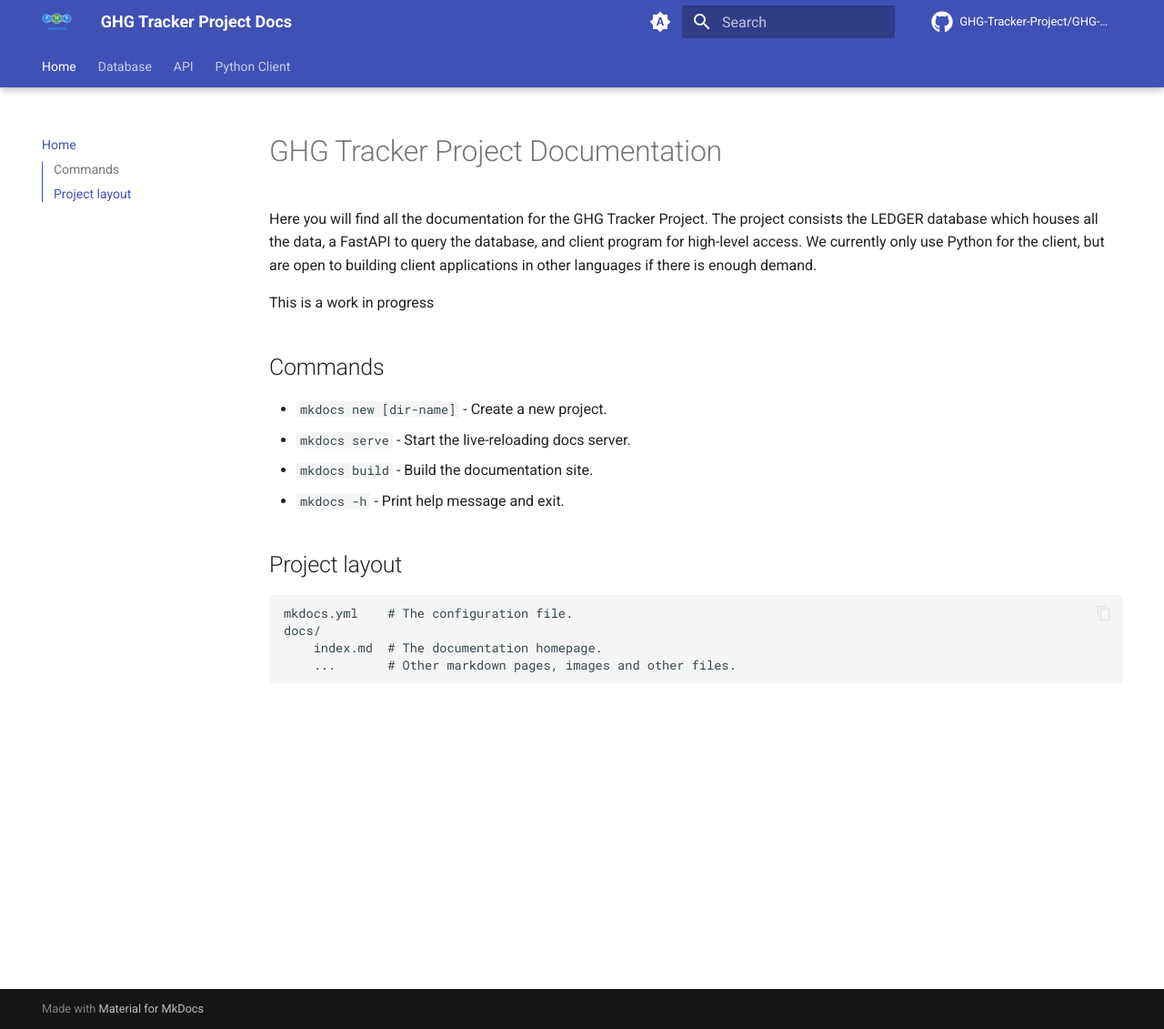
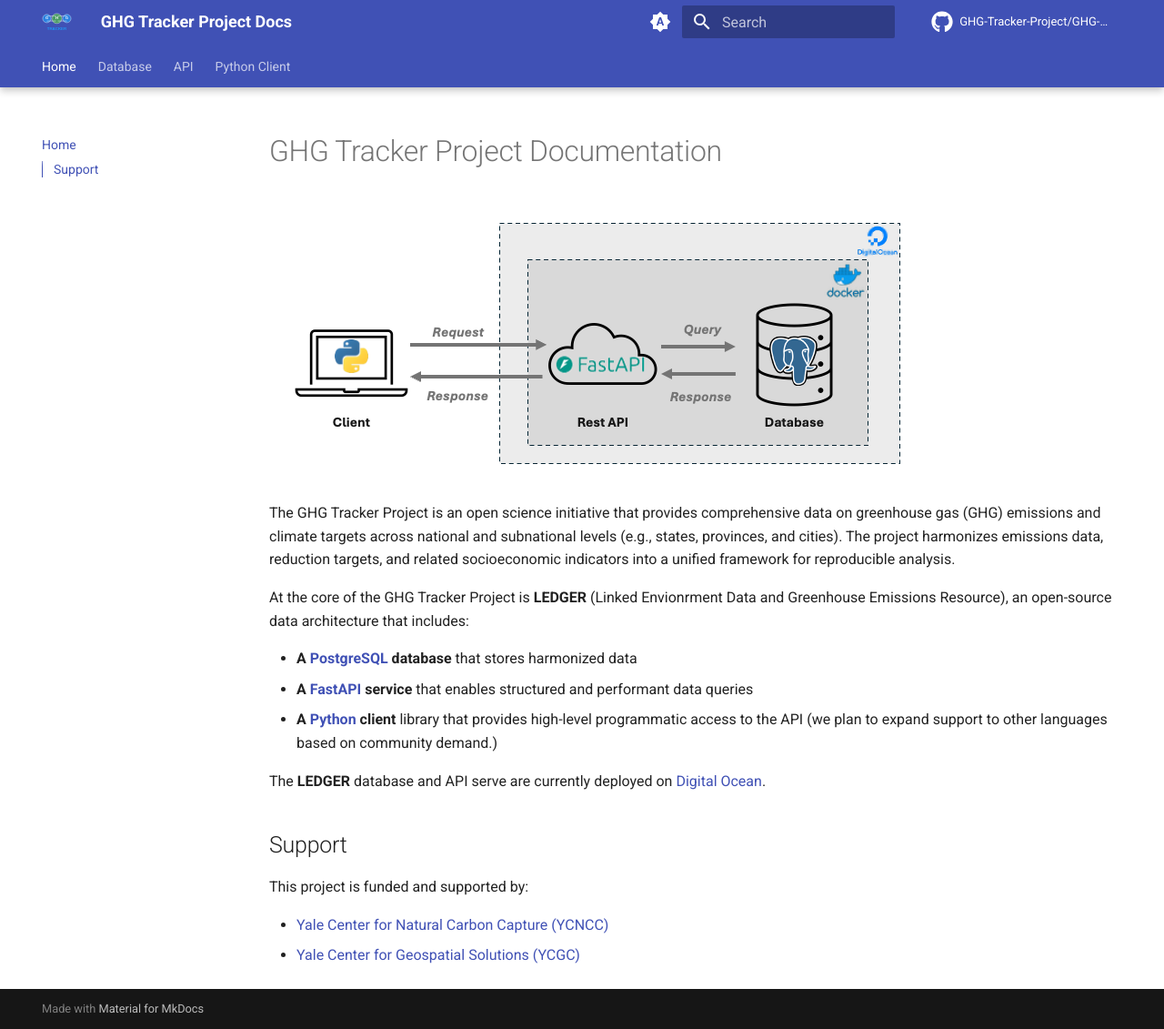
Before and after one commit to GHG-Tracker-Project/GHG-Tracker-Project.github.io, an MkDocs documentation site: the page built from docs/index.md, in a window 1280 px wide and 1131 px high. Shown: the whole window at 91% size. Built offline with MkDocs 1.6.1 and Material for MkDocs 9.7.7, drawn with Linux system fonts in a browser that asks for light colours; comment, search, counter and statistics services are not loaded.

```diff
--- a/docs/index.md
+++ b/docs/index.md
@@ -1,21 +1,20 @@
 # GHG Tracker Project Documentation
 
-Here you will find all the documentation for the GHG Tracker Project.
-The project consists the LEDGER database which houses all the data, a FastAPI to query the database, and client program for high-level access.
-We currently only use Python for the client, but are open to building client applications in other languages if there is enough demand.
+![ledger architecture schematic](assets/ledger-architecture-schematic.png)
 
-This is a work in progress
+The GHG Tracker Project is an open science initiative that provides comprehensive data on greenhouse gas (GHG) emissions and climate targets across national and subnational levels (e.g., states, provinces, and cities). The project harmonizes emissions data, reduction targets, and related socioeconomic indicators into a unified framework for reproducible analysis.
 
-## Commands
+At the core of the GHG Tracker Project is **LEDGER** (Linked Envionrment Data and Greenhouse Emissions Resource), an open-source data architecture that includes:
 
-- `mkdocs new [dir-name]` - Create a new project.
-- `mkdocs serve` - Start the live-reloading docs server.
-- `mkdocs build` - Build the documentation site.
-- `mkdocs -h` - Print help message and exit.
+- **A [PostgreSQL](https://www.postgresql.org/) database** that stores harmonized data
+- **A [FastAPI](https://fastapi.tiangolo.com/) service** that enables structured and performant data queries
+- **A [Python](https://www.python.org/) client** library that provides high-level programmatic access to the API (we plan to expand support to other languages based on community demand.)
 
-## Project layout
+The **LEDGER** database and API serve are currently deployed on [Digital Ocean](https://www.digitalocean.com/).
 
-    mkdocs.yml    # The configuration file.
-    docs/
-        index.md  # The documentation homepage.
-        ...       # Other markdown pages, images and other files.
+## Support
+
+This project is funded and supported by:
+
+- [Yale Center for Natural Carbon Capture (YCNCC)](https://naturalcarboncapture.yale.edu/)
+- [Yale Center for Geospatial Solutions (YCGC)](https://geospatial.yale.edu/)
```
Also changed, not shown: docs/api.md (+13 -0 lines), docs/database.md (+6 -0 lines), docs/python-client.md (+11 -0 lines).
